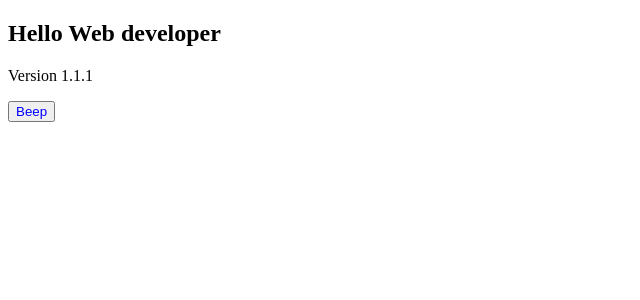
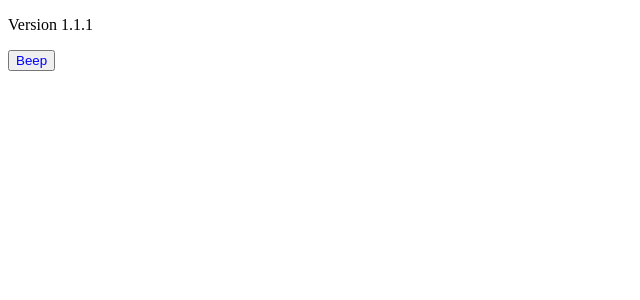
Before and after one commit to saenyakorn/monorepo-versioning-gitops, a Next.js app in the folder apps/web/: page / in a window 1280 px wide. Shown: the top 300 px of the page, without its empty margins (0-640 px from the left). Built offline with nearby package versions, Linux system fonts and the light colour scheme.

Commit message:
remove hello in web

```diff
--- a/apps/web/pages/index.tsx
+++ b/apps/web/pages/index.tsx
@@ -5,7 +5,6 @@ import pk from '../package.json'
 export default function Web() {
   return (
     <section>
-      <h1>Hello Web developer</h1>
       <p>Version {pk.version}</p>
       <Button />
     </section>
```
